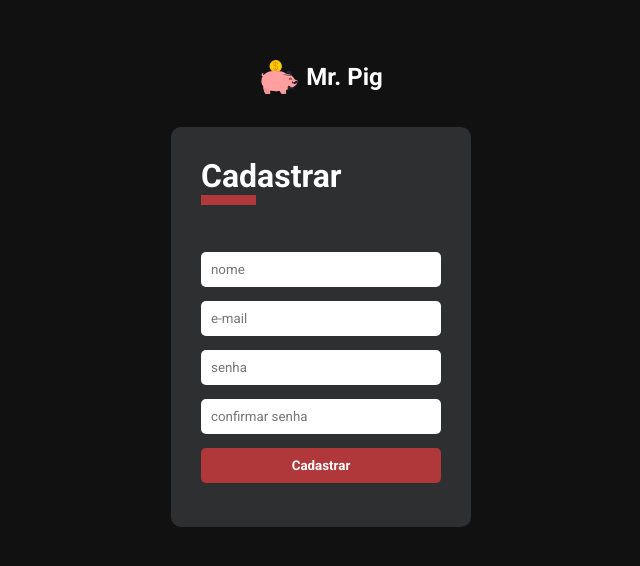
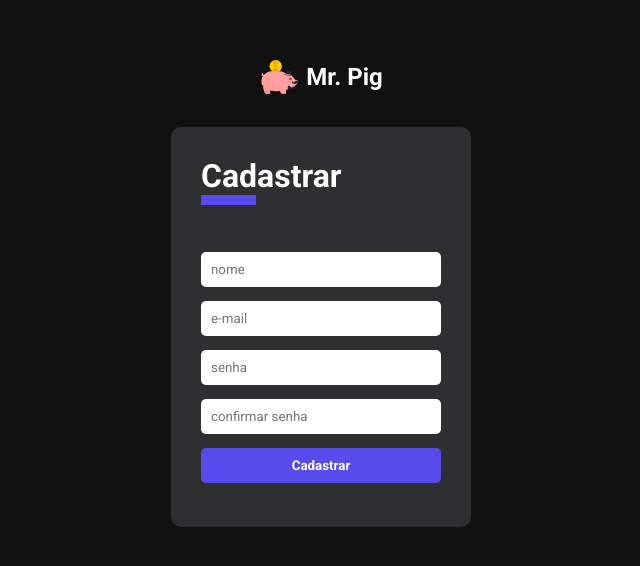
Before and after one commit to Denailly/PROJETO_TCC, a React (Create React App) app: page /cadastrar in a window 1280 px wide. Shown: the part 108-674 px from the top of the page, without its empty margins (319-959 px from the left). Built offline with nearby package versions, Linux system fonts and the light colour scheme.

Commit message:
estilizacao login e cadastro

```diff
--- a/src/components/Button/styles.ts
+++ b/src/components/Button/styles.ts
@@ -10,7 +10,7 @@
 
     font-weight: bold;
     color: ${props => props.theme.colors.white};
-    background-color: ${props => props.theme.colors.warning};
+    background-color: ${props => props.theme.colors.info};
 
     transition: opacity .3s;
 
--- a/src/pages/SignUp/styles.ts
+++ b/src/pages/SignUp/styles.ts
@@ -49,6 +49,6 @@
         content: '';
         display: block;
         width: 55px;
-        border-bottom: 10px solid ${props => props.theme.colors.warning};
+        border-bottom: 10px solid ${props => props.theme.colors.info};
     }
 `;
```
